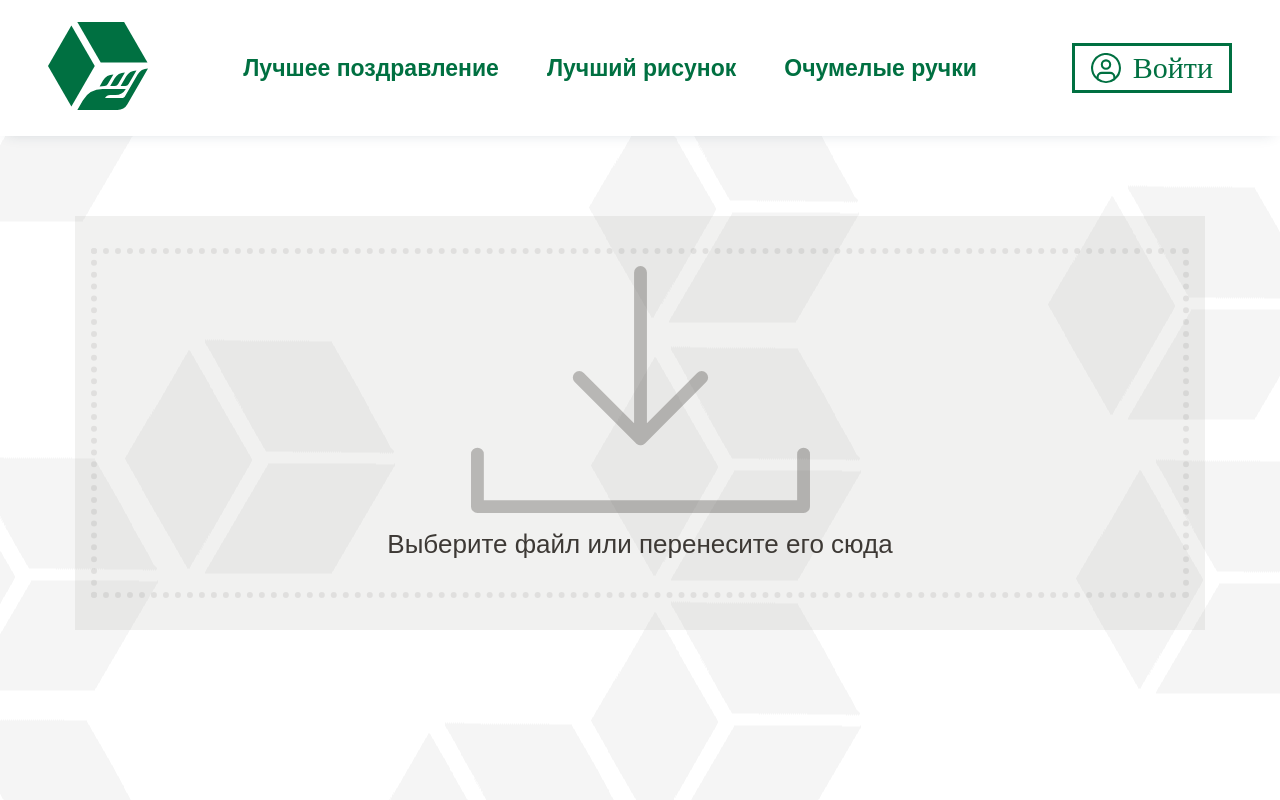
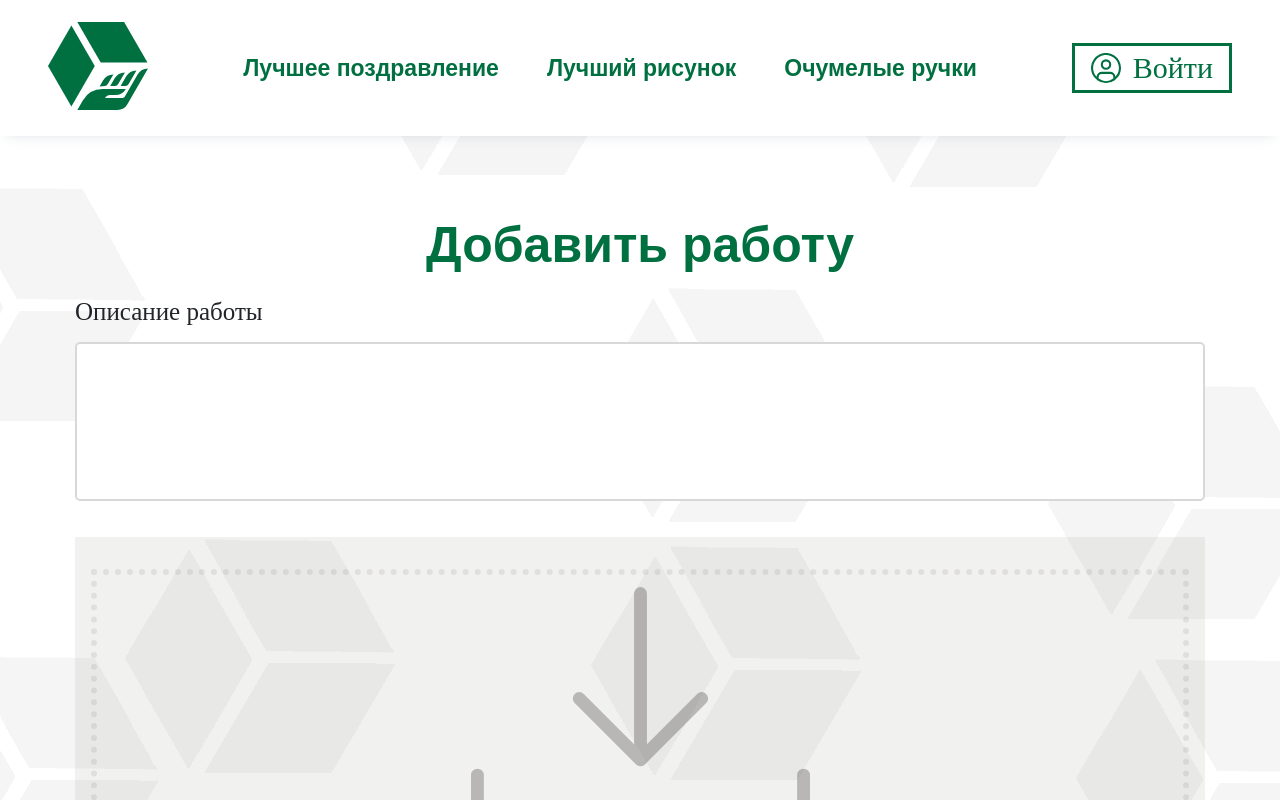
Before and after one commit to egorova-sofya/garant-logistics-competitions, a React (Create React App) app: page /addWork in a window 1280 px wide. Shown: the top 800 px of the page. Built offline with nearby package versions, Linux system fonts and the light colour scheme.

Commit message:
added form in AddWorkPage component

```diff
--- a/src/components/Autorisation/Form/Form.js
+++ b/src/components/Autorisation/Form/Form.js
@@ -10,7 +10,7 @@ const Form = ({ title, handleClick }) => {
     <>
       <div className={s.wrapper}>
         <input
-          className={s.inpit}
+          className={s.input}
           placeholder="E-mail"
           type="email"
           value={email}
@@ -19,7 +19,7 @@ const Form = ({ title, handleClick }) => {
           }}
         />
         <input
-          className={s.inpit}
+          className={s.input}
           placeholder="Пароль"
           type="password"
           value={pass}
--- a/src/components/Autorisation/Form/Form.module.css
+++ b/src/components/Autorisation/Form/Form.module.css
@@ -13,7 +13,7 @@
   justify-content: space-around;
 }
 
-.inpit {
+.input {
   width: 100%;
   height: 2.5rem;
   border: 3px solid var(--lightGrey);
@@ -24,7 +24,7 @@
   color: var(--coldGrey);
 }
 
-.inpit:focus {
+.input:focus {
   outline: none;
   border: 3px solid var(--greenColor);
   box-shadow: 0px 3px 14px 3px var(--transparentGreenColor);
--- a/src/pages/AddWorkPage/AddWorkPage.js
+++ b/src/pages/AddWorkPage/AddWorkPage.js
@@ -1,5 +1,7 @@
 import React from "react";
+import Button from "../../components/Button/Button";
 import Dropzone from "../../components/Dropzone/Dropzone";
+import Title from "../../components/Title/Title";
 import { withLayout } from "../../hoc/Layout/Layout";
 import s from "./AddWorkPage.module.css";
 
@@ -7,7 +9,20 @@ const AddWorkPage = () => {
   return (
     <>
       <div className={s.wrapper}>
-        <Dropzone />
+        <Title size={"m"}>Добавить работу</Title>
+        <form>
+          <label className={s.label} for="description">
+            Описание работы
+          </label>
+          <textarea
+            id="description"
+            className={s.workDescription}
+            rows="5"
+            cols="33"
+          />
+          <Dropzone />
+          <Button>Сохранить</Button>
+        </form>
       </div>
     </>
   );
--- a/src/pages/AddWorkPage/AddWorkPage.module.css
+++ b/src/pages/AddWorkPage/AddWorkPage.module.css
@@ -1,3 +1,26 @@
 .wrapper {
   margin-top: 5rem;
 }
+
+.label {
+  font-size: 25px;
+  font-family: inherit;
+}
+
+.workDescription {
+  width: 100%;
+  resize: none;
+
+  border: 2px solid var(--lightGrey);
+  border-radius: 5px;
+  padding: 20px 25px;
+  font-family: inherit;
+  font-size: 20px;
+  color: var(--coldGrey);
+  margin: 1rem 0 2rem 0;
+}
+
+.workDescription:focus {
+  outline: none;
+  border: 2px solid var(--greenColor);
+}
```
